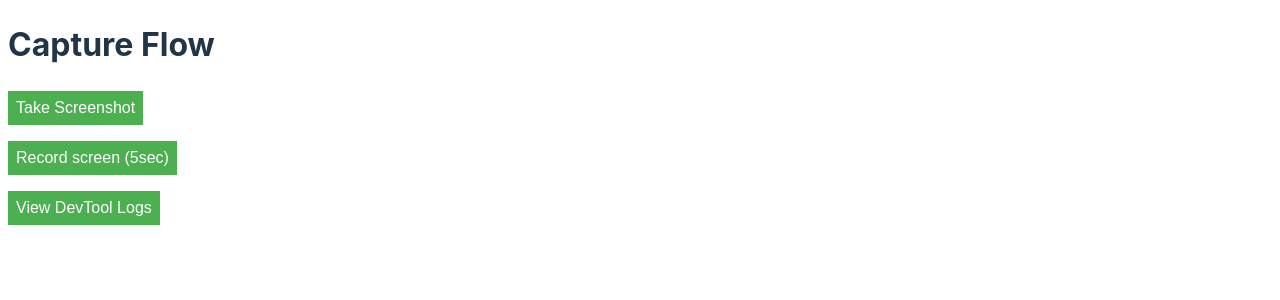
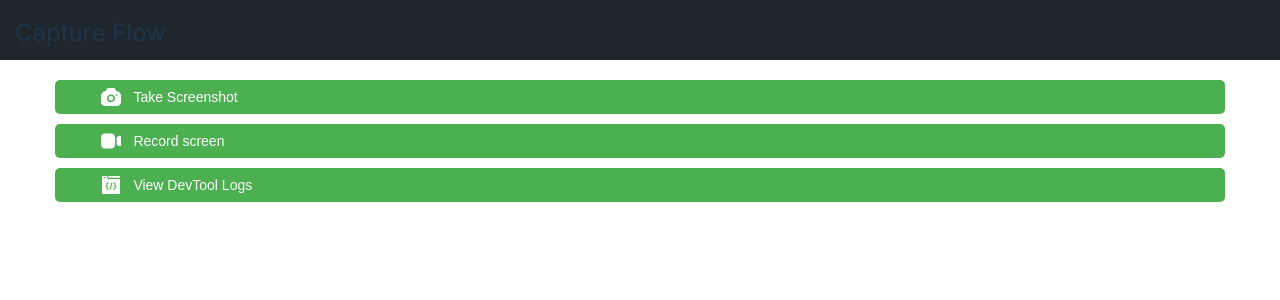
Before and after one commit to ersinghrajkr/instant-replay, a Vue app: page / in a window 1280 px wide. Shown: the top 300 px of the page. Built offline with nearby package versions, Linux system fonts and the light colour scheme.

Commit message:
added style to buttons

```diff
--- a/src/App.vue
+++ b/src/App.vue
@@ -1,4 +1,12 @@
 <script setup lang="ts">
+import { reactive } from 'vue';
+
+let mediaRecorder: MediaRecorder;
+
+const state = reactive({
+  isRecordingStarted: false
+});
+
 const capture = () => {
   chrome.tabs.captureVisibleTab((dataUrl) => {
     if (chrome.runtime.lastError) {
@@ -15,7 +23,13 @@ const capture = () => {
   });
 };
 
+const stopRecording = () => {
+  state.isRecordingStarted = false;
+  mediaRecorder.stop();
+}
+
 const startVideo = () => {
+  state.isRecordingStarted = true;
   const captureOptions = {
     audio: false,
     video: true,
@@ -27,7 +41,10 @@ const startVideo = () => {
   };
 
   chrome.tabCapture.capture(captureOptions, (stream) => {
-    const mediaRecorder = new MediaRecorder(stream!);
+    if (!stream) {
+      return;
+    }
+    mediaRecorder = new MediaRecorder(stream);
     let chunks: BlobPart[] = [];
 
     mediaRecorder.ondataavailable = (event) => {
@@ -48,9 +65,9 @@ const startVideo = () => {
     mediaRecorder.start();
 
     // Stop recording after 5 seconds and trigger the download
-    setTimeout(() => {
-      mediaRecorder.stop();
-    }, 5000);
+    //setTimeout(() => {
+    //  mediaRecorder.stop();
+    //}, 5000);
   });
 };
 
@@ -60,38 +77,131 @@ const devTools = () => {
 </script>
 
 <template>
-  <h1>Capture Flow</h1>
-  <button class="btn" @click="capture">Take Screenshot</button>
-  <div class="video-capture-container">
-    <button class="btn" @click="startVideo">Record screen (5sec)</button>
-  </div>
-  <div class="video-capture-container">
-    <button class="btn" @click="devTools">View DevTool Logs</button>
+  <div>
+    <div class="header-box">
+      <h2>Capture Flow</h2>
+    </div>
+    <div class="btn-container">
+      <button class="btn" @click="capture">
+        <div class="btn-icon">
+          <svg xmlns="http://www.w3.org/2000/svg" width="24px" height="24px" viewBox="0 0 24 24">
+            <g transform="translate(2 3)">
+              <path
+                d="M15.64,18H4.36A4.362,4.362,0,0,1,0,13.645V7.711A4.362,4.362,0,0,1,4.36,3.356a.2.2,0,0,0,.191-.12l.059-.12.083-.175c.261-.55.557-1.173.737-1.533A2.433,2.433,0,0,1,7.64,0h4.71a2.44,2.44,0,0,1,2.22,1.408c.157.315.4.82.627,1.308l.142.3.1.22a.225.225,0,0,0,.2.12A4.362,4.362,0,0,1,20,7.711v5.934A4.362,4.362,0,0,1,15.64,18ZM10,6.4A3.922,3.922,0,0,0,7.21,7.562a3.867,3.867,0,0,0-1.14,2.767A3.924,3.924,0,0,0,10,14.254a3.9,3.9,0,0,0,2.77-1.148,3.915,3.915,0,0,0,.01-5.554A3.9,3.9,0,0,0,10,6.4Zm5.61-.239a.9.9,0,1,0,.911.909A.906.906,0,0,0,15.61,6.163ZM10,12.756a2.423,2.423,0,0,1-2.43-2.427v-.01a2.337,2.337,0,0,1,.7-1.7A2.43,2.43,0,1,1,10,12.756Z"
+                fill="currentColor">
+              </path>
+            </g>
+          </svg>
+        </div>
+        <div class="btn-text"><span>Take Screenshot</span></div>
+      </button>
+      <button class="btn" v-if="!state.isRecordingStarted" @click="startVideo">
+        <div class="btn-icon">
+          <svg xmlns="http://www.w3.org/2000/svg" width="24px" height="24px" viewBox="0 0 24 24">
+            <g transform="translate(2 4.5)">
+              <path
+                d="M4.113,15A3.91,3.91,0,0,1,0,10.939V4.061A3.91,3.91,0,0,1,4.113,0H9.905a3.91,3.91,0,0,1,4.113,4.061v6.879A3.91,3.91,0,0,1,9.905,15Zm13.844-2.38-1.48-.747a1.624,1.624,0,0,1-.888-1.457V4.583a1.618,1.618,0,0,1,.888-1.455l1.481-.749a1.384,1.384,0,0,1,1.373.064A1.432,1.432,0,0,1,20,3.662v7.676a1.43,1.43,0,0,1-.669,1.219,1.4,1.4,0,0,1-.743.216A1.384,1.384,0,0,1,17.957,12.621Z"
+                fill="currentColor"></path>
+            </g>
+          </svg>
+        </div>
+        <div class="btn-text"><span>Record screen</span></div>
+      </button>
+      <button class="btn" v-if="state.isRecordingStarted" @click="stopRecording">
+        <div class="btn-icon">
+          <svg xmlns="http://www.w3.org/2000/svg" version="1.1" width="24px" height="24px" viewBox="0 0 48 48"
+            xml:space="preserve" fill-rule="evenodd">
+            <path fill="white" opacity="1"
+              d="M24 3.5C12.686 3.5 3.5 12.686 3.5 24S12.686 44.5 24 44.5 44.5 35.314 44.5 24 35.314 3.5 24 3.5zm0 3c9.659 0 17.5 7.841 17.5 17.5S33.659 41.5 24 41.5 6.5 33.659 6.5 24 14.341 6.5 24 6.5zm7.5 21.501v-8a3.5 3.5 0 0 0-3.5-3.5h-8a3.5 3.5 0 0 0-3.5 3.5v8a3.5 3.5 0 0 0 3.5 3.5h8a3.5 3.5 0 0 0 3.5-3.5z">
+            </path>
+          </svg>
+        </div>
+        <div class="btn-text"><span>Stop Recording</span></div>
+      </button>
+      <button class="btn" @click="devTools">
+        <div class="btn-icon">
+          <svg xmlns="http://www.w3.org/2000/svg" version="1.1" width="24" height="24" viewBox="0 0 512 512"
+            style="padding: 3px;">
+            <g>
+              <path fill="white" d="m167.164 0 16.82 52.672H512v-37.27C512 6.895 505.125 0 496.648 0zm0 0"></path>
+              <path fill="white"
+                d="M158.16 72.777 134.926 0H15.352C6.875 0 0 6.895 0 15.402v481.196C0 505.105 6.875 512 15.352 512h481.293c8.48 0 15.355-6.895 15.355-15.402V83.477H172.785c-6.672 0-12.59-4.325-14.625-10.7zM47.31 58.945c-8.477 0-15.352-6.89-15.352-15.398 0-8.504 6.875-15.402 15.352-15.402h44.863c8.473 0 15.351 6.898 15.351 15.402 0 8.512-6.878 15.398-15.351 15.398zm304.578 157.246h-21.364c-8.472 0-15.351-6.898-15.351-15.398 0-8.516 6.879-15.402 15.351-15.402h21.364c18.648 0 33.828 15.214 33.828 33.933v55.25h10.113c8.485 0 15.352 6.89 15.352 15.403 0 8.5-6.868 15.398-15.352 15.398h-10.113v53.566c0 18.72-15.18 33.934-33.828 33.934h-21.364c-8.472 0-15.351-6.887-15.351-15.398 0-8.504 6.879-15.403 15.351-15.403h21.364a3.133 3.133 0 0 0 3.12-3.133V219.324a3.135 3.135 0 0 0-3.12-3.133zM218.375 370.484l45.59-170.668c2.187-8.222 10.613-13.101 18.8-10.894 8.188 2.2 13.051 10.648 10.86 18.863l-45.59 170.668c-2.187 8.164-10.562 13.117-18.8 10.895-8.188-2.2-13.051-10.653-10.86-18.864zm-21.547-169.691c0 8.5-6.879 15.398-15.351 15.398h-21.364a3.133 3.133 0 0 0-3.12 3.133v139.617a3.133 3.133 0 0 0 3.12 3.133h21.364c8.472 0 15.351 6.899 15.351 15.399 0 8.515-6.879 15.402-15.351 15.402h-21.364c-18.648 0-33.828-15.215-33.828-33.934v-55.25h-10.113c-8.485 0-15.352-6.898-15.352-15.402 0-8.5 6.867-15.398 15.352-15.398h10.113v-53.567c0-18.719 15.18-33.933 33.828-33.933h21.364c8.472 0 15.351 6.89 15.351 15.402zm0 0">
+              </path>
+            </g>
+          </svg>
+        </div>
+        <div class="btn-text"><span>View DevTool Logs</span></div>
+      </button>
+    </div>
   </div>
 </template>
 
 <style scoped>
-h1 {
+h2 {
   white-space: nowrap;
+  font-weight: 400 !important;
+}
+
+.header-box {
+  background-color: #1e272e;
+  height: 60px;
+  padding: 15px 160px 35px 15px;
+  text-align: left;
 }
 
 .video-capture-container {
   margin-top: 16px;
+  display: flex;
+  justify-content: center;
+}
+
+.btn-container {
+  display: flex;
+  flex-direction: column;
+  justify-content: center;
+  gap: 10px;
+  align-items: stretch;
+  text-align: center;
+  margin: 20px 55px;
 }
 
 .btn {
+  display: inline-flex;
+  align-items: center;
   white-space: nowrap;
-  background-color: #4caf50; /* Green */
-  color: white;
+  background-color: #4caf50;
+  color: #fff;
   border: none;
-  padding: 8px 8px;
+  padding: 5px 3vw;
   text-align: center;
   text-decoration: none;
-  display: inline-block;
-  font-size: 16px;
+  font-size: 14px;
+  border-radius: 5px;
+  gap: 5px;
 }
 
 .btn:hover {
-  background-color: #45a049; /* Darker green */
+  background-color: #45a049;
+  /* Darker green */
+}
+
+.btn .btn-icon {
+  display: inline-flex;
+  align-items: center;
+  justify-content: center;
+  width: 20%;
+  min-width: 24px;
+  max-width: 35px;
+}
+
+.btn .btn-text {
+  display: inline-flex;
+  justify-content: center;
+  align-items: center;
+}
+
+.btn .btn-icon svg {
+  min-width: 24px;
+  min-height: 24px;
 }
 </style>
--- a/src/style.css
+++ b/src/style.css
@@ -1,11 +1,13 @@
+@import url('https://fonts.googleapis.com/css?family=Inter:wght@300;400;500;600;700&display=swap');
+
 :root {
-  font-family: Inter, system-ui, Avenir, Helvetica, Arial, sans-serif;
+  font-family: Inter, sans-serif, system-ui, Avenir, Helvetica, Arial;
   line-height: 1.5;
   font-weight: 400;
 
-  color-scheme: light dark;
+  color-scheme: normal;
   color: rgba(255, 255, 255, 0.87);
-  background-color: #242424;
+  background-color: #2C3A47;
 
   font-synthesis: none;
   text-rendering: optimizeLegibility;
@@ -13,8 +15,13 @@
   -moz-osx-font-smoothing: grayscale;
 }
 
-body {
+/* body {
   margin: 8px;
+} */
+
+*{
+  margin: 0;
+  box-sizing: border-box;
 }
 
 @media (prefers-color-scheme: light) {
```
